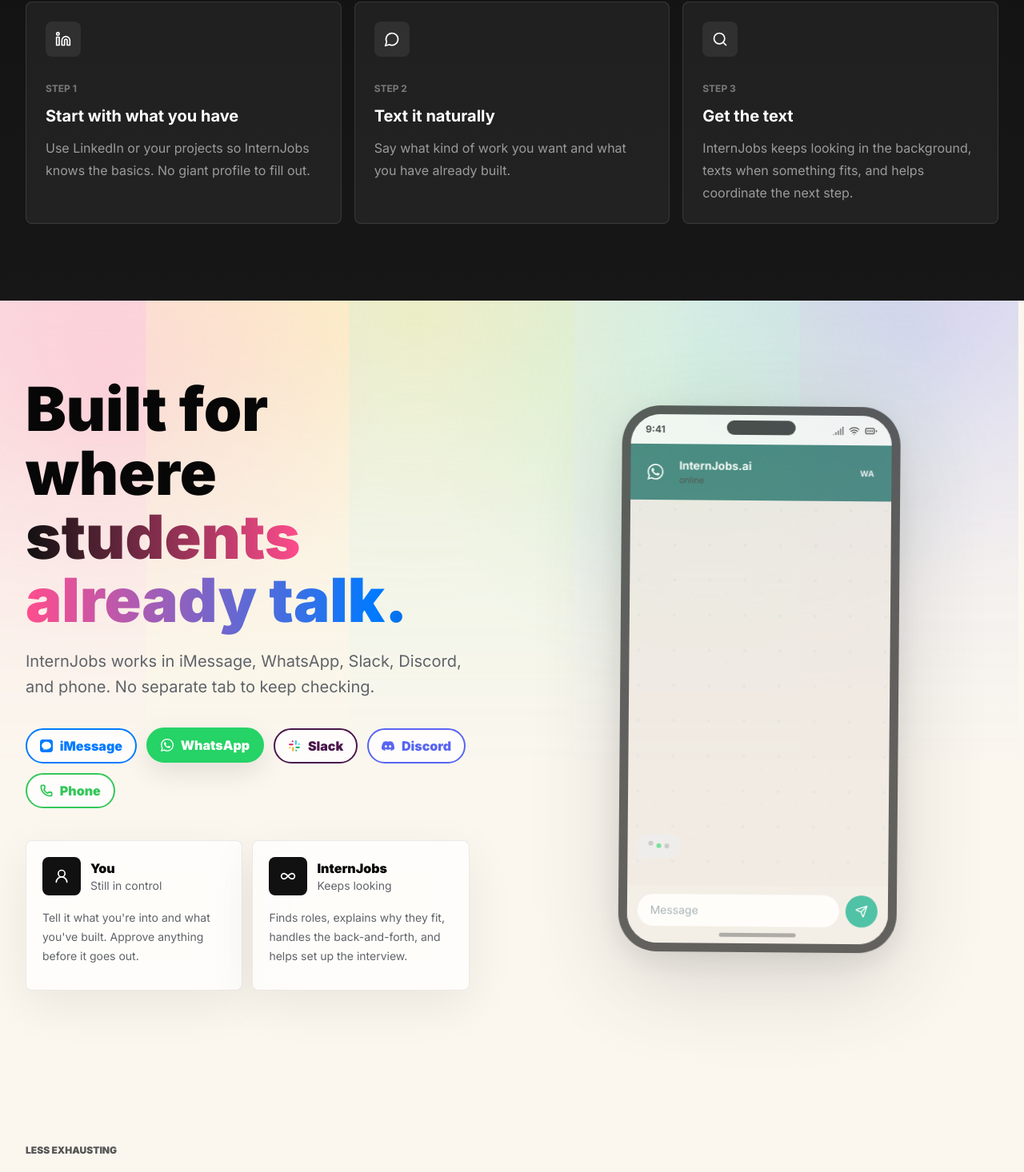
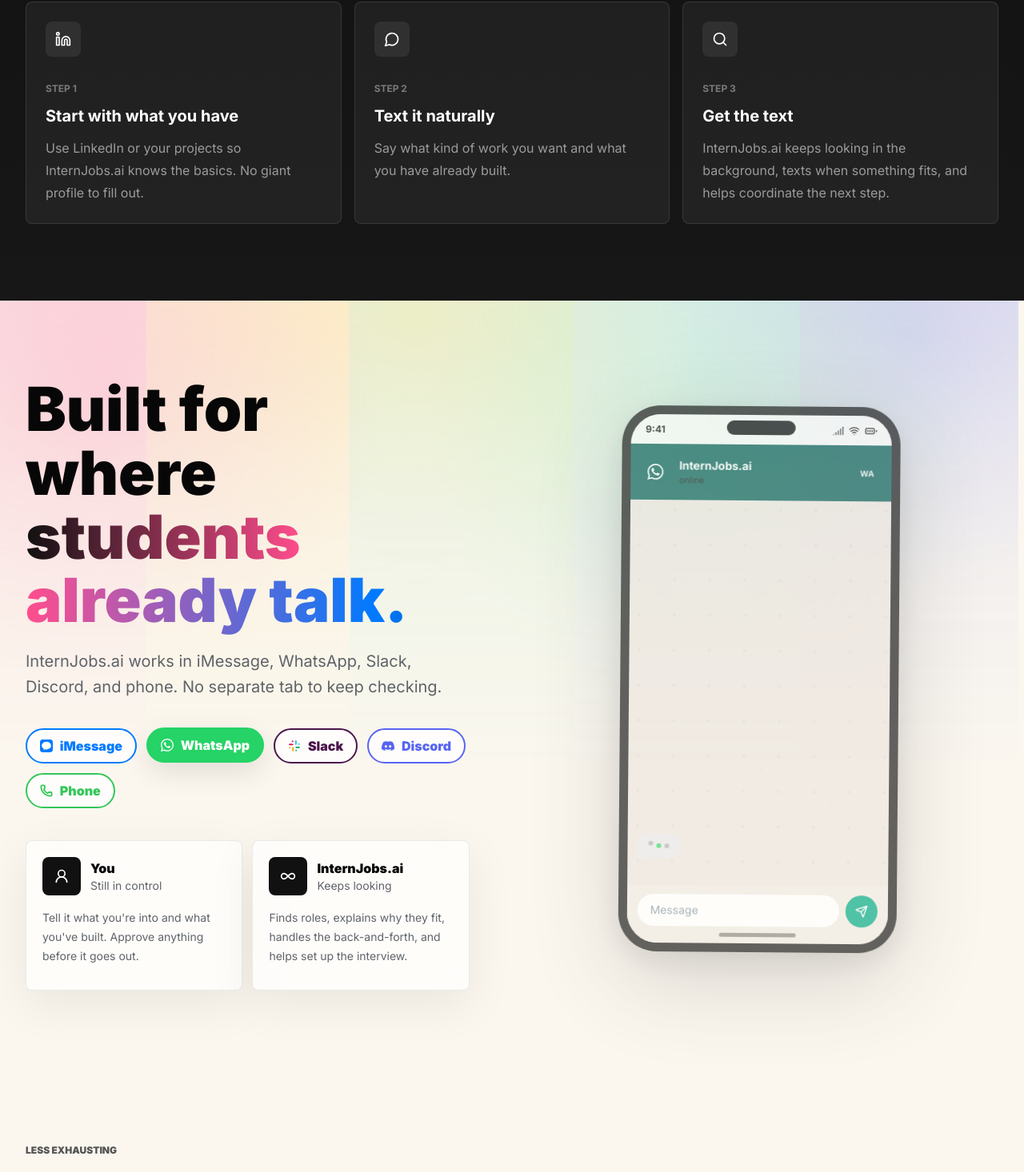
Before and after one commit to PA-MATRIX/internjobs-marketing-website, a React (Vite) app: page / in a window 1280 px wide. Shown: the part 1142-2608 px from the top of the page at 80% size. Built offline with nearby package versions, Linux system fonts and the light colour scheme.

Commit message:
Use full brand name across landing copy

```diff
--- a/src/App.tsx
+++ b/src/App.tsx
@@ -130,9 +130,9 @@
 ];
 
 const steps = [
-  ["Start with what you have", "Use LinkedIn or your projects so InternJobs knows the basics. No giant profile to fill out."],
+  ["Start with what you have", "Use LinkedIn or your projects so InternJobs.ai knows the basics. No giant profile to fill out."],
   ["Text it naturally", "Say what kind of work you want and what you have already built."],
-  ["Get the text", "InternJobs keeps looking in the background, texts when something fits, and helps coordinate the next step."],
+  ["Get the text", "InternJobs.ai keeps looking in the background, texts when something fits, and helps coordinate the next step."],
 ];
 
 const signals = [
@@ -145,7 +145,7 @@
 const faqs = [
   [
     "Is this another job board?",
-    "No. InternJobs texts you when something actually looks worth your time, then helps you reply without the awkward blank-page moment.",
+    "No. InternJobs.ai texts you when something actually looks worth your time, then helps you reply without the awkward blank-page moment.",
   ],
   [
     "Does it apply without me?",
@@ -163,7 +163,7 @@
 
 const employerCards = [
   ["Share the real work", "What they will build, who they will learn from, and what kind of student will enjoy it."],
-  ["Reach students where they are", "InternJobs explains the role over text, with enough context to make it feel worth a reply."],
+  ["Reach students where they are", "InternJobs.ai explains the role over text, with enough context to make it feel worth a reply."],
   ["Get clearer replies", "Students can ask for help drafting something short, normal, and easy to send."],
 ];
 
@@ -357,7 +357,7 @@
           </h1>
 
           <p className="mt-4 max-w-[28rem] text-lg leading-8 text-ink-secondary sm:mt-6">
-            InternJobs keeps looking for startup internships while you're busy with class, work, or literally anything else.
+            InternJobs.ai keeps looking for startup internships while you're busy with class, work, or literally anything else.
           </p>
 
           <div className="mt-6 grid gap-3 sm:mt-8 sm:flex sm:flex-row">
@@ -895,7 +895,7 @@
               Built for where <span className="text-party-gradient">students already talk.</span>
             </h2>
             <p className="mt-5 max-w-xl text-xl leading-8 text-[#5F6368]">
-              InternJobs works in iMessage, WhatsApp, Slack, Discord, and phone. No separate tab to keep checking.
+              InternJobs.ai works in iMessage, WhatsApp, Slack, Discord, and phone. No separate tab to keep checking.
             </p>
           </Reveal>
 
@@ -926,7 +926,7 @@
 
           <div className="mt-10 grid gap-3 sm:grid-cols-2">
             <HumanAgentCard icon={<UserRound className="size-5" />} title="You" copy="Tell it what you're into and what you've built. Approve anything before it goes out." />
-            <HumanAgentCard icon={<InfinityIcon className="size-5" />} title="InternJobs" copy="Finds roles, explains why they fit, handles the back-and-forth, and helps set up the interview." />
+            <HumanAgentCard icon={<InfinityIcon className="size-5" />} title="InternJobs.ai" copy="Finds roles, explains why they fit, handles the back-and-forth, and helps set up the interview." />
           </div>
         </div>
 
@@ -994,7 +994,7 @@
               <div className="agent-node">
                 <BrandMark />
                 <div>
-                  <strong>InternJobs</strong>
+                  <strong>InternJobs.ai</strong>
                   <p>texts you first</p>
                 </div>
               </div>
@@ -1027,7 +1027,7 @@
           <SectionIntro
             eyebrow="For startups"
             title="Find students who already move like builders."
-            copy="Share the role in plain English. InternJobs helps the right students understand why it fits and reply with context."
+            copy="Share the role in plain English. InternJobs.ai helps the right students understand why it fits and reply with context."
           />
 
           <div className="grid gap-3 sm:grid-cols-3 lg:grid-cols-1">
@@ -1066,7 +1066,7 @@
             </div>
 
             <div className="mt-6 rounded-lg bg-[#111] p-4 text-white">
-              <p className="text-xs font-black uppercase tracking-[0.16em] text-white/45">InternJobs note</p>
+              <p className="text-xs font-black uppercase tracking-[0.16em] text-white/45">InternJobs.ai note</p>
               <p className="mt-3 text-lg font-black leading-7">This is best for students who have built projects, grown communities, or shipped content before.</p>
             </div>
 
@@ -1157,7 +1157,7 @@
         <div className="relative z-10">
           <img
             src="/images/student-agent-handshake.png"
-            alt="A student shaking hands with a glowing InternJobs helper"
+            alt="A student shaking hands with a glowing InternJobs.ai helper"
             className="cta-illustration w-full"
           />
         </div>
@@ -1169,7 +1169,7 @@
 function Footer() {
   return (
     <footer className="relative overflow-hidden border-t border-black/[0.08] bg-canvas px-5 py-12 sm:px-6 lg:px-8">
-      <div className="footer-word" aria-hidden="true">InternJobs</div>
+      <div className="footer-word" aria-hidden="true">InternJobs.ai</div>
       <div className="relative mx-auto flex max-w-7xl flex-col gap-8 md:flex-row md:items-end md:justify-between">
         <div>
           <div className="flex items-center gap-2">
```
